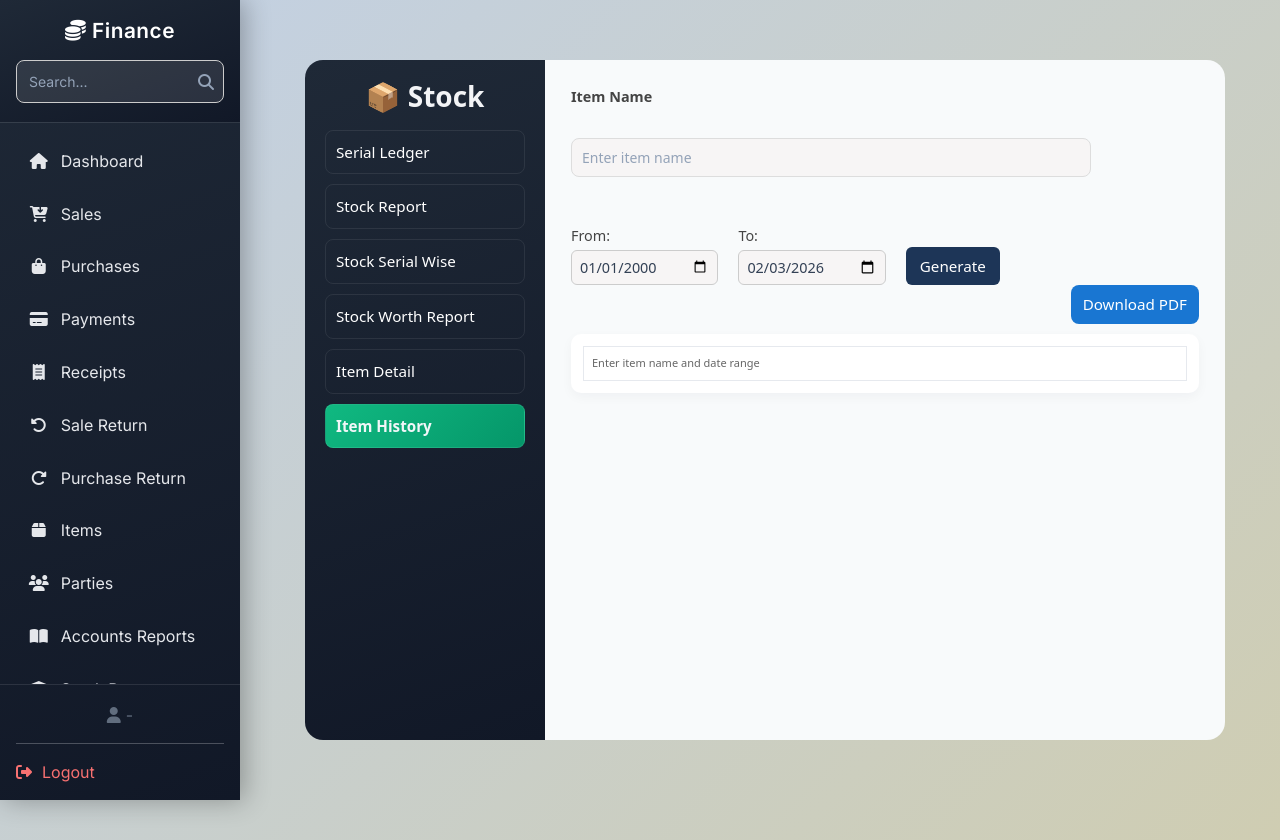
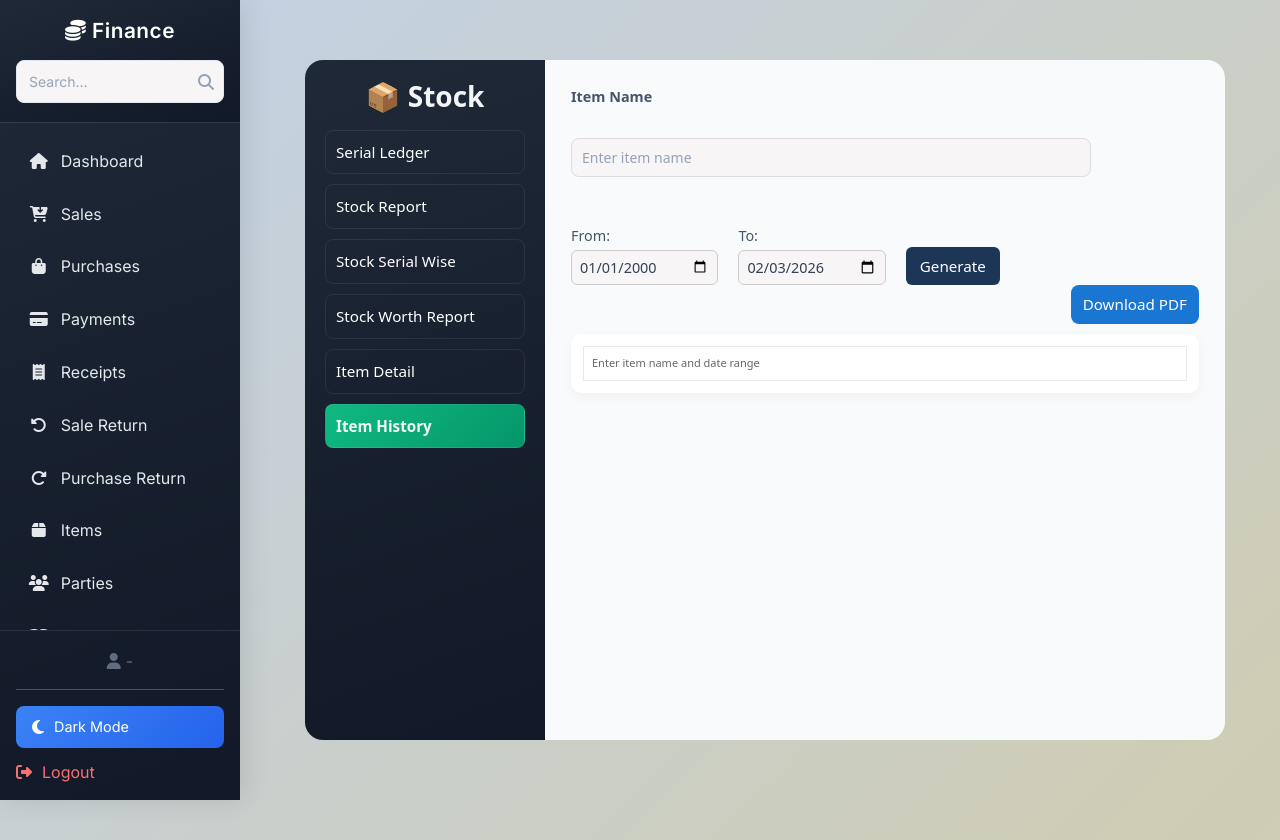
Before and after one commit to Maaz-Bin-Haider/Accounting-Plus-Inventory-System, a Django app: template templates/display_report_templates/stock_reports_template.html in a window 1280 px wide. Run offline with Django 5.2, Linux system fonts and the light colour scheme; the template is opened without the code that fills it, so the values that code supplies are empty; some libraries are stand-ins or nearby versions.

Commit message:
dark Mode Added

```diff
--- a/static/css/base_styling.css
+++ b/static/css/base_styling.css
@@ -1,8 +1,57 @@
+/* ===== CSS VARIABLES FOR THEMING ===== */
+:root {
+  /* Light Mode Colors */
+  --bg-gradient-1: #c2d1e6;
+  --bg-gradient-2: #cfcdb2;
+  --text-primary: #1e293b;
+  --text-secondary: #334155;
+  --text-tertiary: #475569;
+  --input-bg: #f7f5f5;
+  --input-border: #e2e8f0;
+  --input-text: #334155;
+  --input-placeholder: #94a3b8;
+  --card-bg: #ffffff;
+  --sidebar-bg-1: #1f2937;
+  --sidebar-bg-2: #111827;
+  --sidebar-text: #f3f4f6;
+  --sidebar-link: #e5e7eb;
+  --sidebar-border: rgba(255, 255, 255, 0.1);
+  --sidebar-search-bg: rgba(255, 255, 255, 0.1);
+  --sidebar-search-text: #e2e8f0;
+  --container-bg: #ddd9d9;
+  --shadow-color: rgba(0, 0, 0, 0.1);
+  --btn-primary-bg: rgb(102, 158, 102);
+}
+
+/* Dark Mode Colors */
+body.dark-mode {
+  --bg-gradient-1: #0f172a;
+  --bg-gradient-2: #1e293b;
+  --text-primary: #f1f5f9;
+  --text-secondary: #e2e8f0;
+  --text-tertiary: #cbd5e1;
+  --input-bg: #1e293b;
+  --input-border: #334155;
+  --input-text: #e2e8f0;
+  --input-placeholder: #64748b;
+  --card-bg: #1e293b;
+  --sidebar-bg-1: #0a0e1a;
+  --sidebar-bg-2: #050810;
+  --sidebar-text: #f3f4f6;
+  --sidebar-link: #e5e7eb;
+  --sidebar-border: rgba(255, 255, 255, 0.05);
+  --sidebar-search-bg: rgba(255, 255, 255, 0.05);
+  --sidebar-search-text: #cbd5e1;
+  --container-bg: #1e293b;
+  --shadow-color: rgba(0, 0, 0, 0.5);
+  --btn-primary-bg: rgb(52, 211, 153);
+}
+
 * { box-sizing: border-box; }
 
     body {
       font-family: 'Inter', sans-serif;
-      background: linear-gradient(135deg, #c2d1e6, #cfcdb2);
+      background: linear-gradient(135deg, var(--bg-gradient-1), var(--bg-gradient-2));
       min-height: 100vh;
       margin: 0;
       padding: 20px 15px;
@@ -34,7 +84,7 @@
       font-weight: 500;
       margin-bottom: 6px;
       display: block;
-      color: #475569;
+      color: var(--text-tertiary);
       font-size: 0.9rem;
     }
 
@@ -50,15 +100,16 @@
       width: 100%;
       padding: 0.55rem 0.75rem;
       border-radius: 10px;
-      border: 1px solid #e2e8f0;
-      /* background: #f3f1e8; */
-      background: #f7f5f5;
-      color: #334155;
+      border: 1px solid var(--input-border);
+      background: var(--input-bg);
+      color: var(--input-text);
       transition: all 0.3s ease;
       font-size: 0.9rem;
     }
 
-    input::placeholder, textarea::placeholder { color: #94a3b8; }
+    input::placeholder, textarea::placeholder {
+      color: var(--input-placeholder);
+    }
 
     input:focus, textarea:focus {
       border-color: #3b82f6;
@@ -133,25 +184,26 @@
 /* ===== SIDEBAR ===== */
 .sidebar {
   width: 240px;
-  background: linear-gradient(160deg, #1f2937, #111827);
-  color: #f3f4f6;
+  background: linear-gradient(160deg, var(--sidebar-bg-1), var(--sidebar-bg-2));
+  color: var(--sidebar-text);
   display: flex;
   flex-direction: column;
   position: fixed;
   top: 0;
   left: 0;
   height: 100vh;
-  box-shadow: 4px 0 25px rgba(0, 0, 0, 0.3);
+  box-shadow: 4px 0 25px var(--shadow-color);
   z-index: 1000;
+  transition: background 0.3s ease;
 }
 
 /* --- Fixed Header --- */
 .sidebar-header {
   padding: 1.2rem 1rem;
-  border-bottom: 1px solid rgba(255, 255, 255, 0.1);
+  border-bottom: 1px solid var(--sidebar-border);
   position: sticky;
   top: 0;
-  background: linear-gradient(160deg, #1f2937, #111827);
+  background: linear-gradient(160deg, var(--sidebar-bg-1), var(--sidebar-bg-2));
   z-index: 10;
 }
 
@@ -173,13 +225,13 @@
   padding: 0.45rem 2rem 0.45rem 0.8rem;
   border-radius: 8px;
   border: none;
-  background: rgba(255, 255, 255, 0.1);
-  color: #e2e8f0;
+  background: var(--sidebar-search-bg);
+  color: var(--sidebar-search-text);
   font-size: 0.9rem;
 }
 
 .sidebar-search input::placeholder {
-  color: #94a3b8;
+  color: var(--input-placeholder);
 }
 
 .sidebar-search i {
@@ -253,11 +303,49 @@
   align-items: center;
   gap: 10px;
   font-weight: 500;
+  transition: all 0.3s ease;
 }
 
 .sidebar-footer a:hover {
   color: #ef4444;
   transform: translateX(4px);
+}
+
+/* --- Theme Toggle Button --- */
+.theme-toggle {
+  width: 100%;
+  background: linear-gradient(135deg, #3b82f6, #2563eb);
+  color: white;
+  border: none;
+  padding: 0.65rem 1rem;
+  border-radius: 8px;
+  cursor: pointer;
+  display: flex;
+  align-items: center;
+  gap: 10px;
+  font-weight: 500;
+  margin-bottom: 0.75rem;
+  transition: all 0.3s ease;
+  font-size: 0.9rem;
+}
+
+.theme-toggle:hover {
+  background: linear-gradient(135deg, #2563eb, #1d4ed8);
+  transform: translateY(-2px);
+  box-shadow: 0 4px 12px rgba(59, 130, 246, 0.4);
+}
+
+.theme-toggle i {
+  font-size: 1rem;
+}
+
+body.dark-mode .theme-toggle {
+  background: linear-gradient(135deg, #f59e0b, #d97706);
+}
+
+body.dark-mode .theme-toggle:hover {
+  background: linear-gradient(135deg, #d97706, #b45309);
+  box-shadow: 0 4px 12px rgba(245, 158, 11, 0.4);
 }
 
 /* --- Search Filtering --- */
@@ -349,7 +438,7 @@
     label {
         display: block;
         margin-bottom: 6px;
-        color: #444;
+        color: var(--text-tertiary);
         font-weight: 600;
     }
 
@@ -360,10 +449,10 @@
     textarea {
         width: 100%;
         padding: 10px 12px;
-        border: 1px solid #ccc;
+        border: 1px solid var(--input-border);
         border-radius: 8px;
-         /* light grey fields */
-        color: #333;
+        background: var(--input-bg);
+        color: var(--input-text);
         font-size: 14px;
         box-sizing: border-box;
         transition: all 0.2s ease;
--- /dev/null
+++ b/static/js/dark_mode.js
@@ -0,0 +1,45 @@
+// Dark Mode Toggle Script
+(function() {
+    const themeToggle = document.getElementById('themeToggle');
+    const themeIcon = document.getElementById('themeIcon');
+    const themeText = document.getElementById('themeText');
+    const body = document.body;
+
+    // Check for saved theme preference or default to 'light'
+    const currentTheme = localStorage.getItem('theme') || 'light';
+
+    // Apply the saved theme on page load
+    if (currentTheme === 'dark') {
+        body.classList.add('dark-mode');
+        updateThemeButton(true);
+    }
+
+    // Toggle theme on button click
+    themeToggle.addEventListener('click', function() {
+        body.classList.toggle('dark-mode');
+
+        const isDark = body.classList.contains('dark-mode');
+
+        // Save preference to localStorage
+        localStorage.setItem('theme', isDark ? 'dark' : 'light');
+
+        // Update button appearance
+        updateThemeButton(isDark);
+
+        // Add a smooth transition effect
+        body.style.transition = 'background 0.3s ease, color 0.3s ease';
+    });
+
+    // Function to update theme button text and icon
+    function updateThemeButton(isDark) {
+        if (isDark) {
+            themeIcon.classList.remove('fa-moon');
+            themeIcon.classList.add('fa-sun');
+            themeText.textContent = 'Light Mode';
+        } else {
+            themeIcon.classList.remove('fa-sun');
+            themeIcon.classList.add('fa-moon');
+            themeText.textContent = 'Dark Mode';
+        }
+    }
+})();
--- a/templates/base/base.html
+++ b/templates/base/base.html
@@ -17,6 +17,9 @@
 
   <!-- Your global CSS -->
   <link rel="stylesheet" href="{% static 'css/base_styling.css' %}">
+
+  <!-- Dark Mode Css -->
+  <link rel="stylesheet" href="{% static 'css/dark_mode.css' %}">
 
   {% block SeperateCssFile %}{% endblock SeperateCssFile %}
 
@@ -85,6 +88,11 @@
             <div class="user_name"><i class="fa-solid fa-user"></i>  <span id="username">-</span></div>
             <hr>
 
+            <!-- Dark Mode Toggle -->
+            <button class="theme-toggle" id="themeToggle">
+                <i class="fa-solid fa-moon" id="themeIcon"></i>
+                <span id="themeText">Dark Mode</span>
+            </button>
             <a href="{% url 'authentication:logout' %}" class="logout-link">
             <i class="fa-solid fa-right-from-bracket"></i> Logout
             </a>
@@ -162,6 +170,8 @@
         // Call every 3 seconds (live update)
         setInterval(fetchCurrentUser, 3000);
     </script>
+    <!-- Dark Mode Script -->
+    <script src="{% static 'js/dark_mode.js' %}"></script>
 
 </body>
 </html>
```
Also changed, not shown: other parts of static/css/base_styling.css (+14 -14 lines), static/css/dark_mode.css (added, +287 -0 lines), 2 other files.
